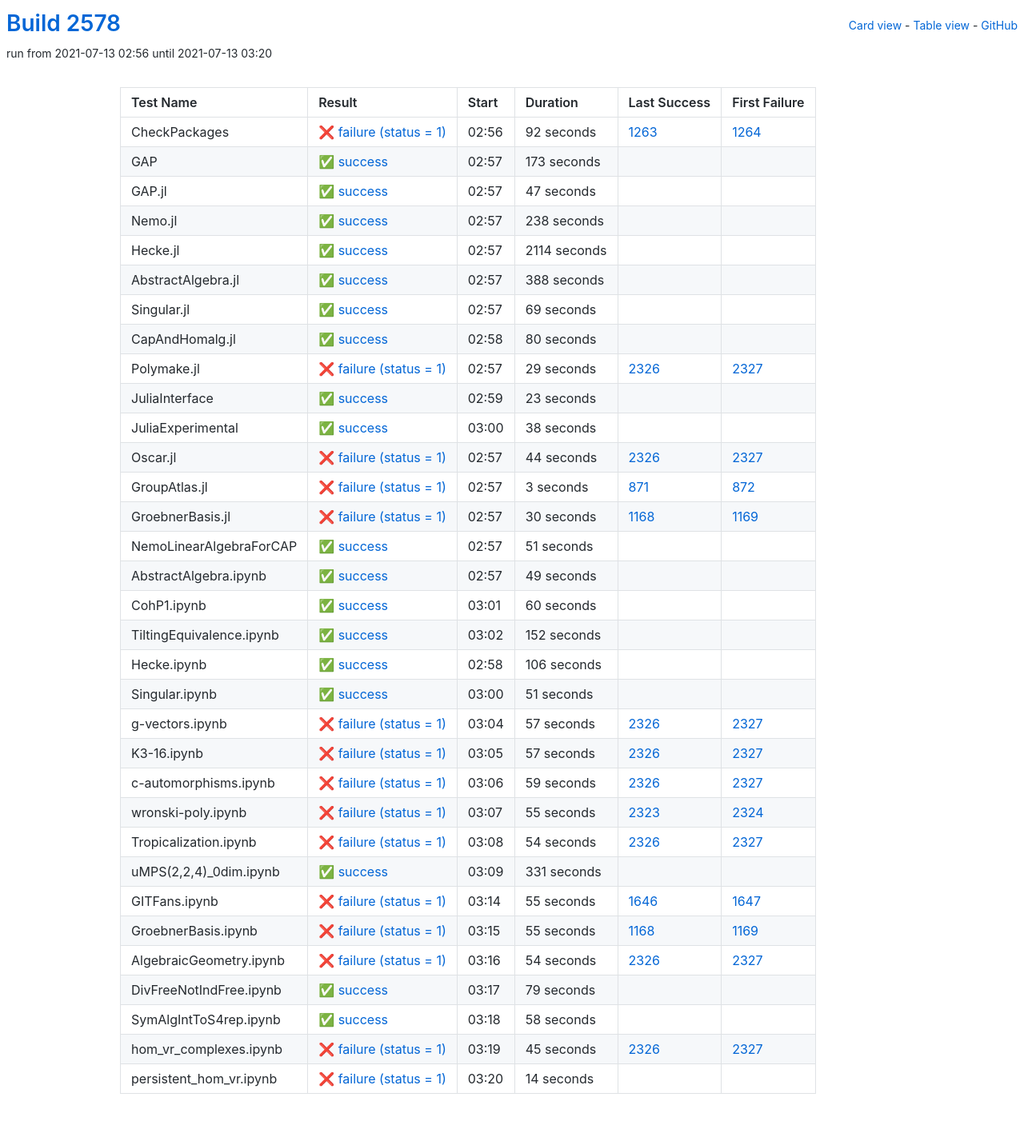
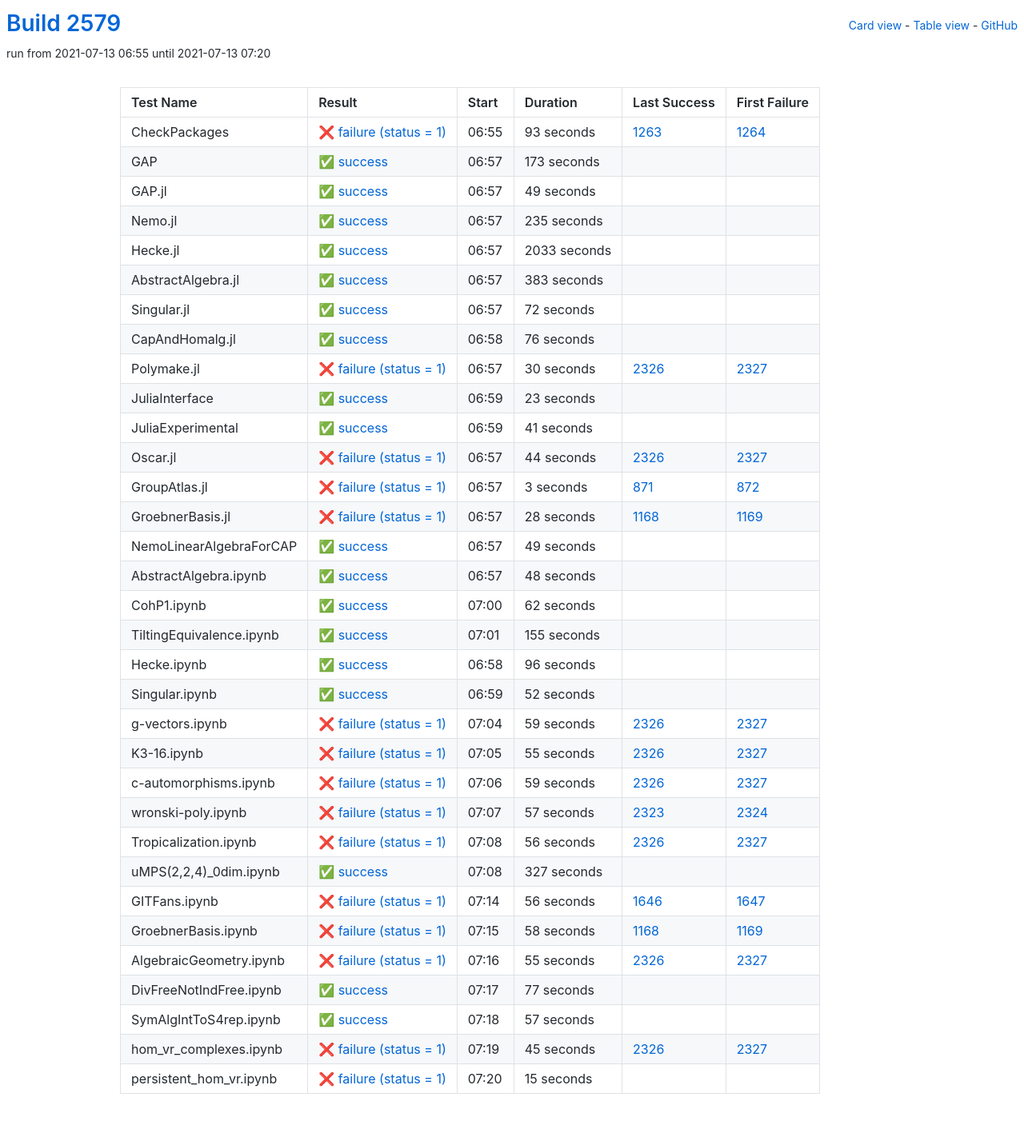
Before and after one commit to oscar-system/oscar-ci-status-stable, a Jekyll site: the page built from table.html, in a window 1280 px wide. Shown: the whole page at 80% size. Built offline with Jekyll 4.4.1, drawn with Linux system fonts in a browser that asks for light colours.

Commit message:
Build #2579

```diff
--- a/_data/ci.yml
+++ b/_data/ci.yml
@@ -1,6 +1,6 @@
 ---
-build: 2578
-build_url: https://oscarci.mathematik.uni-kl.de/job/oscar-stable/2578/
+build: 2579
+build_url: https://oscarci.mathematik.uni-kl.de/job/oscar-stable/2579/
 job: oscar-stable
 organization: oscar-system
 repo: oscar-ci-status-stable
@@ -8,20 +8,20 @@ repourl: https://github.com/oscar-system/oscar-ci-status-stable
 tests:
 - name: CheckPackages
   id: checkpackages
-  log: https://oscarci.mathematik.uni-kl.de/job/oscar-stable/2578/artifact/logs/build-2578/CheckPackages.log
-  start: 2021-07-13 02:56
+  log: https://oscarci.mathematik.uni-kl.de/job/oscar-stable/2579/artifact/logs/build-2579/CheckPackages.log
+  start: 2021-07-13 06:55
   success: false
   exitcode: 1
   status: failure
-  duration: 92
+  duration: 93
   last_success: 1263
   last_success_url: https://oscarci.mathematik.uni-kl.de/job/oscar-stable/1263/
   first_failure: 1264
   first_failure_url: https://oscarci.mathematik.uni-kl.de/job/oscar-stable/1264/
 - name: GAP
   id: gap
-  log: https://oscarci.mathematik.uni-kl.de/job/oscar-stable/2578/artifact/logs/build-2578/GAP.log
-  start: 2021-07-13 02:57
+  log: https://oscarci.mathematik.uni-kl.de/job/oscar-stable/2579/artifact/logs/build-2579/GAP.log
+  start: 2021-07-13 06:57
   success: true
   exitcode: 0
   status: success
@@ -32,92 +32,92 @@ tests:
   first_failure_url:
 - name: GAP.jl
   id: gap-jl
-  log: https://oscarci.mathematik.uni-kl.de/job/oscar-stable/2578/artifact/logs/build-2578/GAP.jl.log
-  start: 2021-07-13 02:57
+  log: https://oscarci.mathematik.uni-kl.de/job/oscar-stable/2579/artifact/logs/build-2579/GAP.jl.log
+  start: 2021-07-13 06:57
   success: true
   exitcode: 0
   status: success
-  duration: 47
+  duration: 49
   last_success: false
   last_success_url:
   first_failure: false
   first_failure_url:
 - name: Nemo.jl
   id: nemo-jl
-  log: https://oscarci.mathematik.uni-kl.de/job/oscar-stable/2578/artifact/logs/build-2578/Nemo.jl.log
-  start: 2021-07-13 02:57
+  log: https://oscarci.mathematik.uni-kl.de/job/oscar-stable/2579/artifact/logs/build-2579/Nemo.jl.log
+  start: 2021-07-13 06:57
   success: true
   exitcode: 0
   status: success
-  duration: 238
+  duration: 235
   last_success: false
   last_success_url:
   first_failure: false
   first_failure_url:
 - name: Hecke.jl
   id: hecke-jl
-  log: https://oscarci.mathematik.uni-kl.de/job/oscar-stable/2578/artifact/logs/build-2578/Hecke.jl.log
-  start: 2021-07-13 02:57
+  log: https://oscarci.mathematik.uni-kl.de/job/oscar-stable/2579/artifact/logs/build-2579/Hecke.jl.log
+  start: 2021-07-13 06:57
   success: true
   exitcode: 0
   status: success
-  duration: 2114
+  duration: 2033
   last_success: false
   last_success_url:
   first_failure: false
   first_failure_url:
 - name: AbstractAlgebra.jl
   id: abstractalgebra-jl
-  log: https://oscarci.mathematik.uni-kl.de/job/oscar-stable/2578/artifact/logs/build-2578/AbstractAlgebra.jl.log
-  start: 2021-07-13 02:57
+  log: https://oscarci.mathematik.uni-kl.de/job/oscar-stable/2579/artifact/logs/build-2579/AbstractAlgebra.jl.log
+  start: 2021-07-13 06:57
   success: true
   exitcode: 0
   status: success
-  duration: 388
+  duration: 383
   last_success: false
   last_success_url:
   first_failure: false
   first_failure_url:
 - name: Singular.jl
   id: singular-jl
-  log: https://oscarci.mathematik.uni-kl.de/job/oscar-stable/2578/artifact/logs/build-2578/Singular.jl.log
-  start: 2021-07-13 02:57
+  log: https://oscarci.mathematik.uni-kl.de/job/oscar-stable/2579/artifact/logs/build-2579/Singular.jl.log
+  start: 2021-07-13 06:57
   success: true
   exitcode: 0
   status: success
-  duration: 69
+  duration: 72
   last_success: false
   last_success_url:
   first_failure: false
   first_failure_url:
 - name: CapAndHomalg.jl
   id: capandhomalg-jl
-  log: https://oscarci.mathematik.uni-kl.de/job/oscar-stable/2578/artifact/logs/build-2578/CapAndHomalg.jl.log
-  start: 2021-07-13 02:58
+  log: https://oscarci.mathematik.uni-kl.de/job/oscar-stable/2579/artifact/logs/build-2579/CapAndHomalg.jl.log
+  start: 2021-07-13 06:58
   success: true
   exitcode: 0
   status: success
-  duration: 80
+  duration: 76
   last_success: false
   last_success_url:
   first_failure: false
   first_failure_url:
 - name: Polymake.jl
   id: polymake-jl
-  log: https://oscarci.mathematik.uni-kl.de/job/oscar-stable/2578/artifact/logs/build-2578/Polymake.jl.log
-  start: 2021-07-13 02:57
+  log: https://oscarci.mathematik.uni-kl.de/job/oscar-stable/2579/artifact/logs/build-2579/Polymake.jl.log
+  start: 2021-07-13 06:57
   success: false
   exitcode: 1
   status: failure
-  duration: 29
+  duration: 30
   last_success: 2326
   last_success_url: https://oscarci.mathematik.uni-kl.de/job/oscar-stable/2326/
   first_failure: 2327
   first_failure_url: https://oscarci.mathematik.uni-kl.de/job/oscar-stable/2327/
 - name: JuliaInterface
   id: juliainterface
-  log: https://oscarci.mathematik.uni-kl.de/job/oscar-stable/2578/artifact/logs/build-2578/JuliaInterface.log
-  start: 2021-07-13 02:59
+  log: https://oscarci.mathematik.uni-kl.de/job/oscar-stable/2579/artifact/logs/build-2579/JuliaInterface.log
+  start: 2021-07-13 06:59
   success: true
   exitcode: 0
   status: success
@@ -128,20 +128,20 @@ tests:
   first_failure_url:
 - name: JuliaExperimental
   id: juliaexperimental
-  log: https://oscarci.mathematik.uni-kl.de/job/oscar-stable/2578/artifact/logs/build-2578/JuliaExperimental.log
-  start: 2021-07-13 03:00
+  log: https://oscarci.mathematik.uni-kl.de/job/oscar-stable/2579/artifact/logs/build-2579/JuliaExperimental.log
+  start: 2021-07-13 06:59
   success: true
   exitcode: 0
   status: success
-  duration: 38
+  duration: 41
   last_success: false
   last_success_url:
   first_failure: false
   first_failure_url:
 - name: Oscar.jl
   id: oscar-jl
-  log: https://oscarci.mathematik.uni-kl.de/job/oscar-stable/2578/artifact/logs/build-2578/Oscar.jl.log
-  start: 2021-07-13 02:57
+  log: https://oscarci.mathematik.uni-kl.de/job/oscar-stable/2579/artifact/logs/build-2579/Oscar.jl.log
+  start: 2021-07-13 06:57
   success: false
   exitcode: 1
   status: failure
@@ -152,8 +152,8 @@ tests:
   first_failure_url: https://oscarci.mathematik.uni-kl.de/job/oscar-stable/2327/
 - name: GroupAtlas.jl
   id: groupatlas-jl
-  log: https://oscarci.mathematik.uni-kl.de/job/oscar-stable/2578/artifact/logs/build-2578/GroupAtlas.jl.log
-  start: 2021-07-13 02:57
+  log: https://oscarci.mathematik.uni-kl.de/job/oscar-stable/2579/artifact/logs/build-2579/GroupAtlas.jl.log
+  start: 2021-07-13 06:57
   success: false
   exitcode: 1
   status: failure
@@ -164,32 +164,20 @@ tests:
   first_failure_url: https://oscarci.mathematik.uni-kl.de/job/oscar-stable/872/
 - name: GroebnerBasis.jl
   id: groebnerbasis-jl
-  log: https://oscarci.mathematik.uni-kl.de/job/oscar-stable/2578/artifact/logs/build-2578/GroebnerBasis.jl.log
-  start: 2021-07-13 02:57
+  log: https://oscarci.mathematik.uni-kl.de/job/oscar-stable/2579/artifact/logs/build-2579/GroebnerBasis.jl.log
+  start: 2021-07-13 06:57
   success: false
   exitcode: 1
   status: failure
-  duration: 30
+  duration: 28
   last_success: 1168
   last_success_url: https://oscarci.mathematik.uni-kl.de/job/oscar-stable/1168/
   first_failure: 1169
   first_failure_url: https://oscarci.mathematik.uni-kl.de/job/oscar-stable/1169/
 - name: NemoLinearAlgebraForCAP
   id: nemolinearalgebraforcap
-  log: https://oscarci.mathematik.uni-kl.de/job/oscar-stable/2578/artifact/logs/build-2578/NemoLinearAlgebraForCAP.log
-  start: 2021-07-13 02:57
-  success: true
-  exitcode: 0
-  status: success
-  duration: 51
-  last_success: false
-  last_success_url:
-  first_failure: false
-  first_failure_url:
-- name: AbstractAlgebra.ipynb
-  id: abstractalgebra-ipynb
-  log: https://oscarci.mathematik.uni-kl.de/job/oscar-stable/2578/artifact/logs/build-2578/AbstractAlgebra.ipynb.log
-  start: 2021-07-13 02:57
+  log: https://oscarci.mathematik.uni-kl.de/job/oscar-stable/2579/artifact/logs/build-2579/NemoLinearAlgebraForCAP.log
+  start: 2021-07-13 06:57
   success: true
   exitcode: 0
   status: success
@@ -198,82 +186,94 @@ tests:
   last_success_url:
   first_failure: false
   first_failure_url:
-- name: CohP1.ipynb
-  id: cohp1-ipynb
-  log: https://oscarci.mathematik.uni-kl.de/job/oscar-stable/2578/artifact/logs/build-2578/CohP1.ipynb.log
-  start: 2021-07-13 03:01
+- name: AbstractAlgebra.ipynb
+  id: abstractalgebra-ipynb
+  log: https://oscarci.mathematik.uni-kl.de/job/oscar-stable/2579/artifact/logs/build-2579/AbstractAlgebra.ipynb.log
+  start: 2021-07-13 06:57
   success: true
   exitcode: 0
   status: success
-  duration: 60
+  duration: 48
+  last_success: false
+  last_success_url:
+  first_failure: false
+  first_failure_url:
+- name: CohP1.ipynb
+  id: cohp1-ipynb
+  log: https://oscarci.mathematik.uni-kl.de/job/oscar-stable/2579/artifact/logs/build-2579/CohP1.ipynb.log
+  start: 2021-07-13 07:00
+  success: true
+  exitcode: 0
+  status: success
+  duration: 62
   last_success: false
   last_success_url:
   first_failure: false
   first_failure_url:
 - name: TiltingEquivalence.ipynb
   id: tiltingequivalence-ipynb
-  log: https://oscarci.mathematik.uni-kl.de/job/oscar-stable/2578/artifact/logs/build-2578/TiltingEquivalence.ipynb.log
-  start: 2021-07-13 03:02
+  log: https://oscarci.mathematik.uni-kl.de/job/oscar-stable/2579/artifact/logs/build-2579/TiltingEquivalence.ipynb.log
+  start: 2021-07-13 07:01
   success: true
   exitcode: 0
   status: success
-  duration: 152
+  duration: 155
   last_success: false
   last_success_url:
   first_failure: false
   first_failure_url:
 - name: Hecke.ipynb
   id: hecke-ipynb
-  log: https://oscarci.mathematik.uni-kl.de/job/oscar-stable/2578/artifact/logs/build-2578/Hecke.ipynb.log
-  start: 2021-07-13 02:58
+  log: https://oscarci.mathematik.uni-kl.de/job/oscar-stable/2579/artifact/logs/build-2579/Hecke.ipynb.log
+  start: 2021-07-13 06:58
   success: true
   exitcode: 0
   status: success
-  duration: 106
+  duration: 96
   last_success: false
   last_success_url:
   first_failure: false
   first_failure_url:
 - name: Singular.ipynb
   id: singular-ipynb
-  log: https://oscarci.mathematik.uni-kl.de/job/oscar-stable/2578/artifact/logs/build-2578/Singular.ipynb.log
-  start: 2021-07-13 03:00
+  log: https://oscarci.mathematik.uni-kl.de/job/oscar-stable/2579/artifact/logs/build-2579/Singular.ipynb.log
+  start: 2021-07-13 06:59
   success: true
   exitcode: 0
   status: success
-  duration: 51
+  duration: 52
   last_success: false
   last_success_url:
   first_failure: false
   first_failure_url:
 - name: g-vectors.ipynb
   id: g-vectors-ipynb
-  log: https://oscarci.mathematik.uni-kl.de/job/oscar-stable/2578/artifact/logs/build-2578/g-vectors.ipynb.log
-  start: 2021-07-13 03:04
+  log: https://oscarci.mathematik.uni-kl.de/job/oscar-stable/2579/artifact/logs/build-2579/g-vectors.ipynb.log
+  start: 2021-07-13 07:04
   success: false
   exitcode: 1
   status: failure
-  duration: 57
+  duration: 59
   last_success: 2326
   last_success_url: https://oscarci.mathematik.uni-kl.de/job/oscar-stable/2326/
   first_failure: 2327
   first_failure_url: https://oscarci.mathematik.uni-kl.de/job/oscar-stable/2327/
 - name: K3-16.ipynb
   id: k3-16-ipynb
-  log: https://oscarci.mathematik.uni-kl.de/job/oscar-stable/2578/artifact/logs/build-2578/K3-16.ipynb.log
-  start: 2021-07-13 03:05
+  log: https://oscarci.mathematik.uni-kl.de/job/oscar-stable/2579/artifact/logs/build-2579/K3-16.ipynb.log
+  start: 2021-07-13 07:05
   success: false
   exitcode: 1
   status: failure
-  duration: 57
+  duration: 55
   last_success: 2326
   last_success_url: https://oscarci.mathematik.uni-kl.de/job/oscar-stable/2326/
   first_failure: 2327
   first_failure_url: https://oscarci.mathematik.uni-kl.de/job/oscar-stable/2327/
 - name: c-automorphisms.ipynb
   id: c-automorphisms-ipynb
-  log: https://oscarci.mathematik.uni-kl.de/job/oscar-stable/2578/artifact/logs/build-2578/c-automorphisms.ipynb.log
-  start: 2021-07-13 03:06
+  log: https://oscarci.mathematik.uni-kl.de/job/oscar-stable/2579/artifact/logs/build-2579/c-automorphisms.ipynb.log
+  start: 2021-07-13 07:06
   success: false
   exitcode: 1
   status: failure
@@ -284,104 +284,104 @@ tests:
   first_failure_url: https://oscarci.mathematik.uni-kl.de/job/oscar-stable/2327/
 - name: wronski-poly.ipynb
   id: wronski-poly-ipynb
-  log: https://oscarci.mathematik.uni-kl.de/job/oscar-stable/2578/artifact/logs/build-2578/wronski-poly.ipynb.log
-  start: 2021-07-13 03:07
+  log: https://oscarci.mathematik.uni-kl.de/job/oscar-stable/2579/artifact/logs/build-2579/wronski-poly.ipynb.log
+  start: 2021-07-13 07:07
   success: false
   exitcode: 1
   status: failure
-  duration: 55
+  duration: 57
   last_success: 2323
   last_success_url: https://oscarci.mathematik.uni-kl.de/job/oscar-stable/2323/
   first_failure: 2324
   first_failure_url: https://oscarci.mathematik.uni-kl.de/job/oscar-stable/2324/
 - name: Tropicalization.ipynb
   id: tropicalization-ipynb
-  log: https://oscarci.mathematik.uni-kl.de/job/oscar-stable/2578/artifact/logs/build-2578/Tropicalization.ipynb.log
-  start: 2021-07-13 03:08
+  log: https://oscarci.mathematik.uni-kl.de/job/oscar-stable/2579/artifact/logs/build-2579/Tropicalization.ipynb.log
+  start: 2021-07-13 07:08
   success: false
   exitcode: 1
   status: failure
-  duration: 54
+  duration: 56
   last_success: 2326
   last_success_url: https://oscarci.mathematik.uni-kl.de/job/oscar-stable/2326/
   first_failure: 2327
   first_failure_url: https://oscarci.mathematik.uni-kl.de/job/oscar-stable/2327/
 - name: uMPS(2,2,4)_0dim.ipynb
   id: umps-2-2-4-0dim-ipynb
-  log: https://oscarci.mathematik.uni-kl.de/job/oscar-stable/2578/artifact/logs/build-2578/uMPS-2-2-4-_0dim.ipynb.log
-  start: 2021-07-13 03:09
+  log: https://oscarci.mathematik.uni-kl.de/job/oscar-stable/2579/artifact/logs/build-2579/uMPS-2-2-4-_0dim.ipynb.log
+  start: 2021-07-13 07:08
   success: true
   exitcode: 0
   status: success
-  duration: 331
+  duration: 327
   last_success: false
   last_success_url:
   first_failure: false
   first_failure_url:
 - name: GITFans.ipynb
   id: gitfans-ipynb
-  log: https://oscarci.mathematik.uni-kl.de/job/oscar-stable/2578/artifact/logs/build-2578/GITFans.ipynb.log
-  start: 2021-07-13 03:14
+  log: https://oscarci.mathematik.uni-kl.de/job/oscar-stable/2579/artifact/logs/build-2579/GITFans.ipynb.log
+  start: 2021-07-13 07:14
   success: false
   exitcode: 1
   status: failure
-  duration: 55
+  duration: 56
   last_success: 1646
   last_success_url: https://oscarci.mathematik.uni-kl.de/job/oscar-stable/1646/
   first_failure: 1647
   first_failure_url: https://oscarci.mathematik.uni-kl.de/job/oscar-stable/1647/
 - name: GroebnerBasis.ipynb
   id: groebnerbasis-ipynb
-  log: https://oscarci.mathematik.uni-kl.de/job/oscar-stable/2578/artifact/logs/build-2578/GroebnerBasis.ipynb.log
-  start: 2021-07-13 03:15
+  log: https://oscarci.mathematik.uni-kl.de/job/oscar-stable/2579/artifact/logs/build-2579/GroebnerBasis.ipynb.log
+  start: 2021-07-13 07:15
   success: false
   exitcode: 1
   status: failure
-  duration: 55
+  duration: 58
   last_success: 1168
   last_success_url: https://oscarci.mathematik.uni-kl.de/job/oscar-stable/1168/
   first_failure: 1169
   first_failure_url: https://oscarci.mathematik.uni-kl.de/job/oscar-stable/1169/
 - name: AlgebraicGeometry.ipynb
   id: algebraicgeometry-ipynb
-  log: https://oscarci.mathematik.uni-kl.de/job/oscar-stable/2578/artifact/logs/build-2578/AlgebraicGeometry.ipynb.log
-  start: 2021-07-13 03:16
+  log: https://oscarci.mathematik.uni-kl.de/job/oscar-stable/2579/artifact/logs/build-2579/AlgebraicGeometry.ipynb.log
+  start: 2021-07-13 07:16
   success: false
   exitcode: 1
   status: failure
-  duration: 54
+  duration: 55
   last_success: 2326
   last_success_url: https://oscarci.mathematik.uni-kl.de/job/oscar-stable/2326/
   first_failure: 2327
   first_failure_url: https://oscarci.mathematik.uni-kl.de/job/oscar-stable/2327/
 - name: DivFreeNotIndFree.ipynb
   id: divfreenotindfree-ipynb
-  log: https://oscarci.mathematik.uni-kl.de/job/oscar-stable/2578/artifact/logs/build-2578/DivFreeNotIndFree.ipynb.log
-  start: 2021-07-13 03:17
+  log: https://oscarci.mathematik.uni-kl.de/job/oscar-stable/2579/artifact/logs/build-2579/DivFreeNotIndFree.ipynb.log
+  start: 2021-07-13 07:17
   success: true
   exitcode: 0
   status: success
-  duration: 79
+  duration: 77
   last_success: false
   last_success_url:
   first_failure: false
   first_failure_url:
 - name: SymAlgIntToS4rep.ipynb
   id: symalginttos4rep-ipynb
-  log: https://oscarci.mathematik.uni-kl.de/job/oscar-stable/2578/artifact/logs/build-2578/SymAlgIntToS4rep.ipynb.log
-  start: 2021-07-13 03:18
+  log: https://oscarci.mathematik.uni-kl.de/job/oscar-stable/2579/artifact/logs/build-2579/SymAlgIntToS4rep.ipynb.log
+  start: 2021-07-13 07:18
   success: true
   exitcode: 0
   status: success
-  duration: 58
+  duration: 57
   last_success: false
   last_success_url:
   first_failure: false
   first_failure_url:
 - name: hom_vr_complexes.ipynb
   id: hom-vr-complexes-ipynb
-  log: https://oscarci.mathematik.uni-kl.de/job/oscar-stable/2578/artifact/logs/build-2578/hom_vr_complexes.ipynb.log
-  start: 2021-07-13 03:19
+  log: https://oscarci.mathematik.uni-kl.de/job/oscar-stable/2579/artifact/logs/build-2579/hom_vr_complexes.ipynb.log
+  start: 2021-07-13 07:19
   success: false
   exitcode: 1
   status: failure
@@ -392,12 +392,12 @@ tests:
   first_failure_url: https://oscarci.mathematik.uni-kl.de/job/oscar-stable/2327/
 - name: persistent_hom_vr.ipynb
   id: persistent-hom-vr-ipynb
-  log: https://oscarci.mathematik.uni-kl.de/job/oscar-stable/2578/artifact/logs/build-2578/persistent_hom_vr.ipynb.log
-  start: 2021-07-13 03:20
+  log: https://oscarci.mathematik.uni-kl.de/job/oscar-stable/2579/artifact/logs/build-2579/persistent_hom_vr.ipynb.log
+  start: 2021-07-13 07:20
   success: false
   exitcode: 1
   status: failure
-  duration: 14
+  duration: 15
   last_success: false
   last_success_url:
   first_failure: false
```
Also changed, not shown: README.md.
